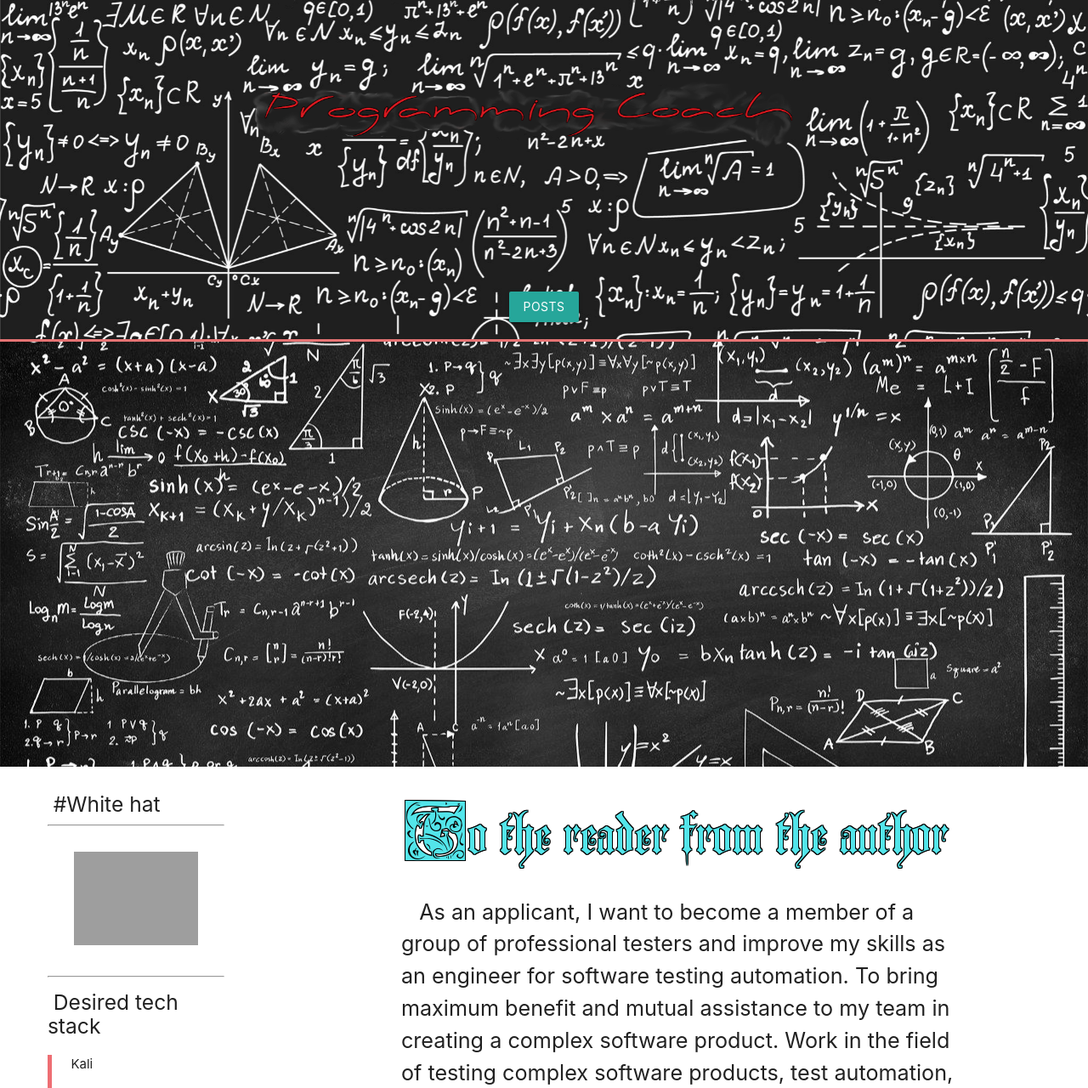
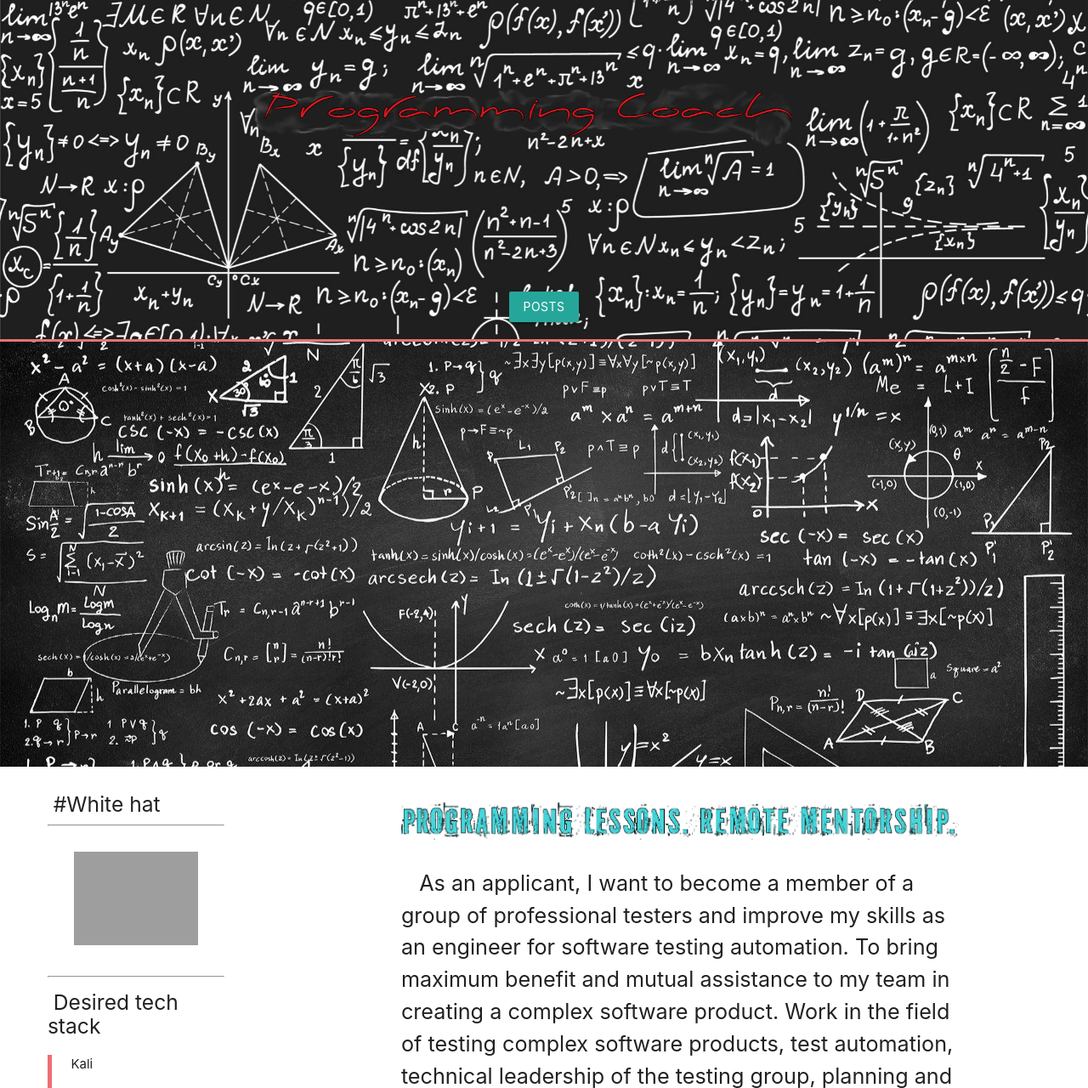
Before and after one commit to NickIT87/blog_dashboard, a Flask app: template landing/templates/landingmpage.html in a window 1280 px wide. Shown: the part 65-1345 px from the top of the page at 85% size. Run offline with Flask 3, Linux system fonts and the light colour scheme; a user stored in the database is signed in; the template is opened without the code that fills it: most values are stand-ins (such as "Sample title", 1, 10 or a date in 2020); some libraries are stand-ins or nearby versions; grey boxes are pictures that could not be loaded.

Commit message:
title 3 added, think about feature implementation

```diff
--- a/landing/templates/landingmpage.html
+++ b/landing/templates/landingmpage.html
@@ -78,7 +78,7 @@
 
         <div class="col s12 m8 l9"> <!-- Note that "m8 l9" was added -->
             <div class="container">
-                <h4><img class="responsive-img" src="{{ url_for('static', filename='images/title2.png')}}"></h4>
+                <h4><img class="responsive-img" src="{{ url_for('static', filename='images/title3.png')}}"></h4>
                 <p class="flow-text">&nbsp;&nbsp;&nbsp;As an applicant, I want to become a member of a group of professional
                 testers and improve my skills as an engineer for software testing automation.
                 To bring maximum benefit and mutual assistance to my team in creating a complex
```
Also changed, not shown: landing/static/images/title3.png (added).
